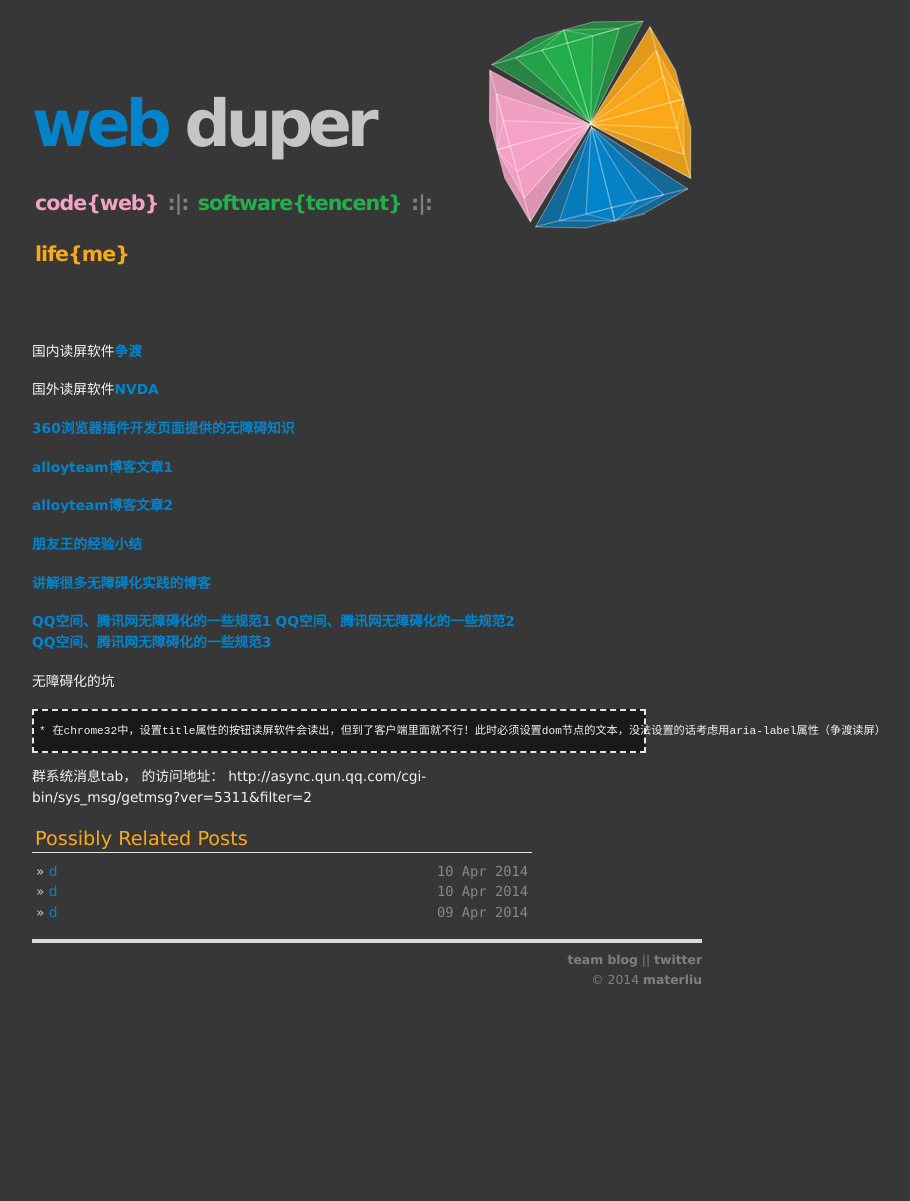
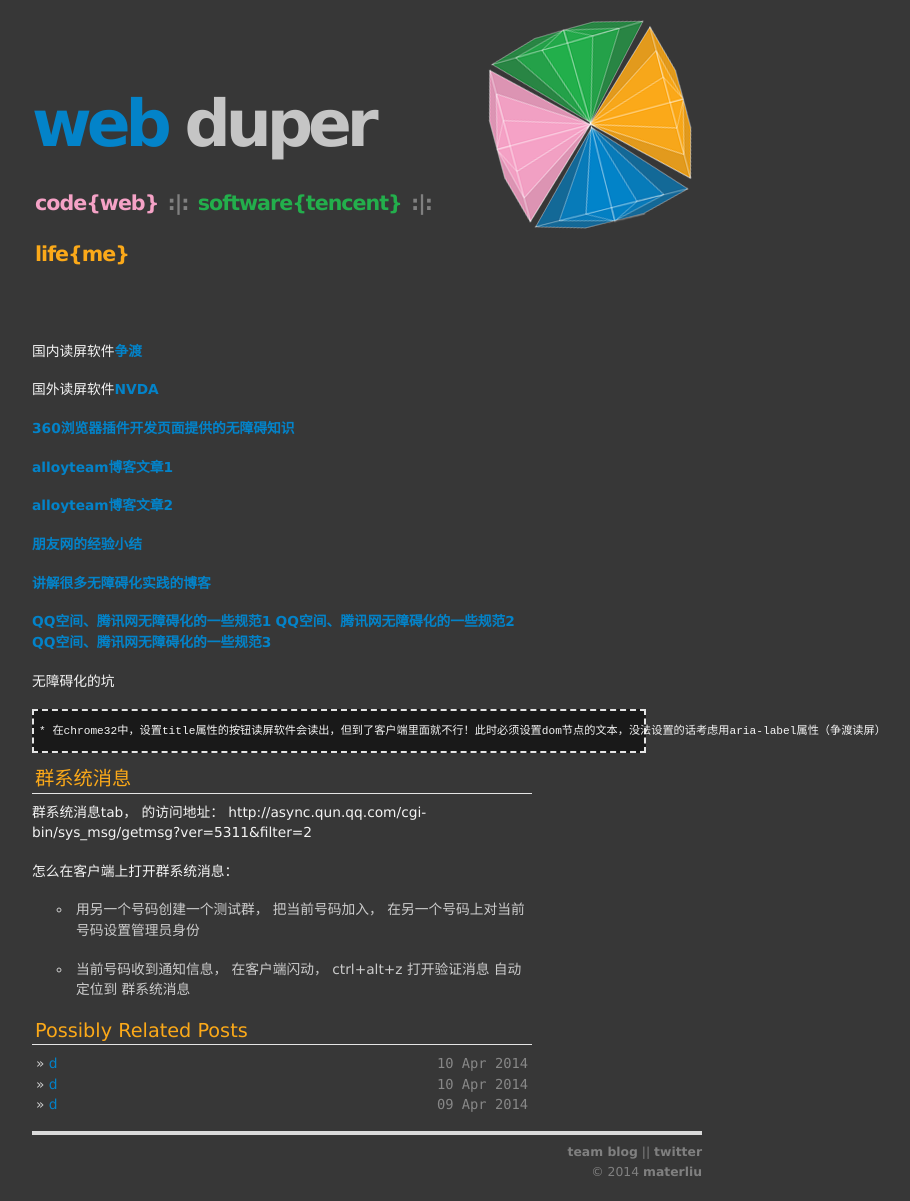
Before and after one commit to materliu/materliu.github.io, a Jekyll site: the page built from all/web/_posts/2014-03-30-web无障碍化整理贴.md, in a window 1280 px wide. Shown: the whole page, without its empty margins (273-1183 px from the left). Built offline with Jekyll 4.4.1, drawn with Linux system fonts in a browser that asks for light colours; Markdown is read by kramdown in place of the engine named in the settings; before the commit the page ends 1008 px from its top, so only the background shows below that.

Commit message:
群系统消息的打开方式添加！

```diff
--- a/all/web/_posts/2014-03-30-web无障碍化整理贴.md
+++ b/all/web/_posts/2014-03-30-web无障碍化整理贴.md
@@ -13,7 +13,7 @@
 
 [alloyteam博客文章2](http://www.alloyteam.com/2012/10/how-to-develop-accessible-web-site-application/)
 
-[朋友王的经验小结](http://isux.tencent.com/pengyou-accessibility-practice.html)
+[朋友网的经验小结](http://isux.tencent.com/pengyou-accessibility-practice.html)
 
 [讲解很多无障碍化实践的博客](http://www.topcss.org/?cat=1)
 
@@ -25,4 +25,12 @@
 
     * 在chrome32中，设置title属性的按钮读屏软件会读出，但到了客户端里面就不行！此时必须设置dom节点的文本，没法设置的话考虑用aria-label属性（争渡读屏）
 
+
+### 群系统消息
+
 群系统消息tab， 的访问地址： http://async.qun.qq.com/cgi-bin/sys_msg/getmsg?ver=5311&filter=2
+
+怎么在客户端上打开群系统消息：
+* 用另一个号码创建一个测试群， 把当前号码加入， 在另一个号码上对当前号码设置管理员身份
+
+* 当前号码收到通知信息， 在客户端闪动， ctrl+alt+z 打开验证消息  自动定位到 群系统消息
```
